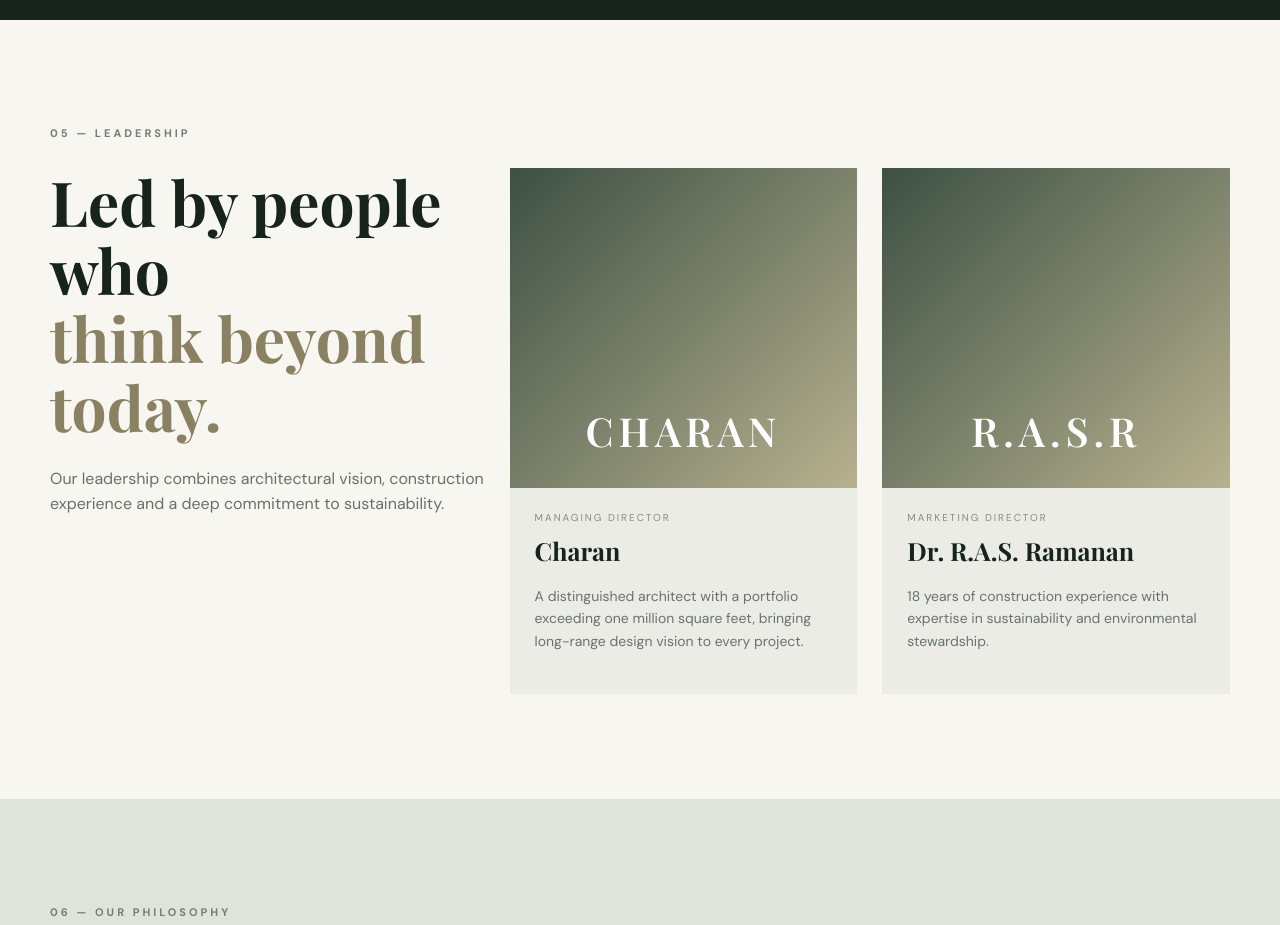
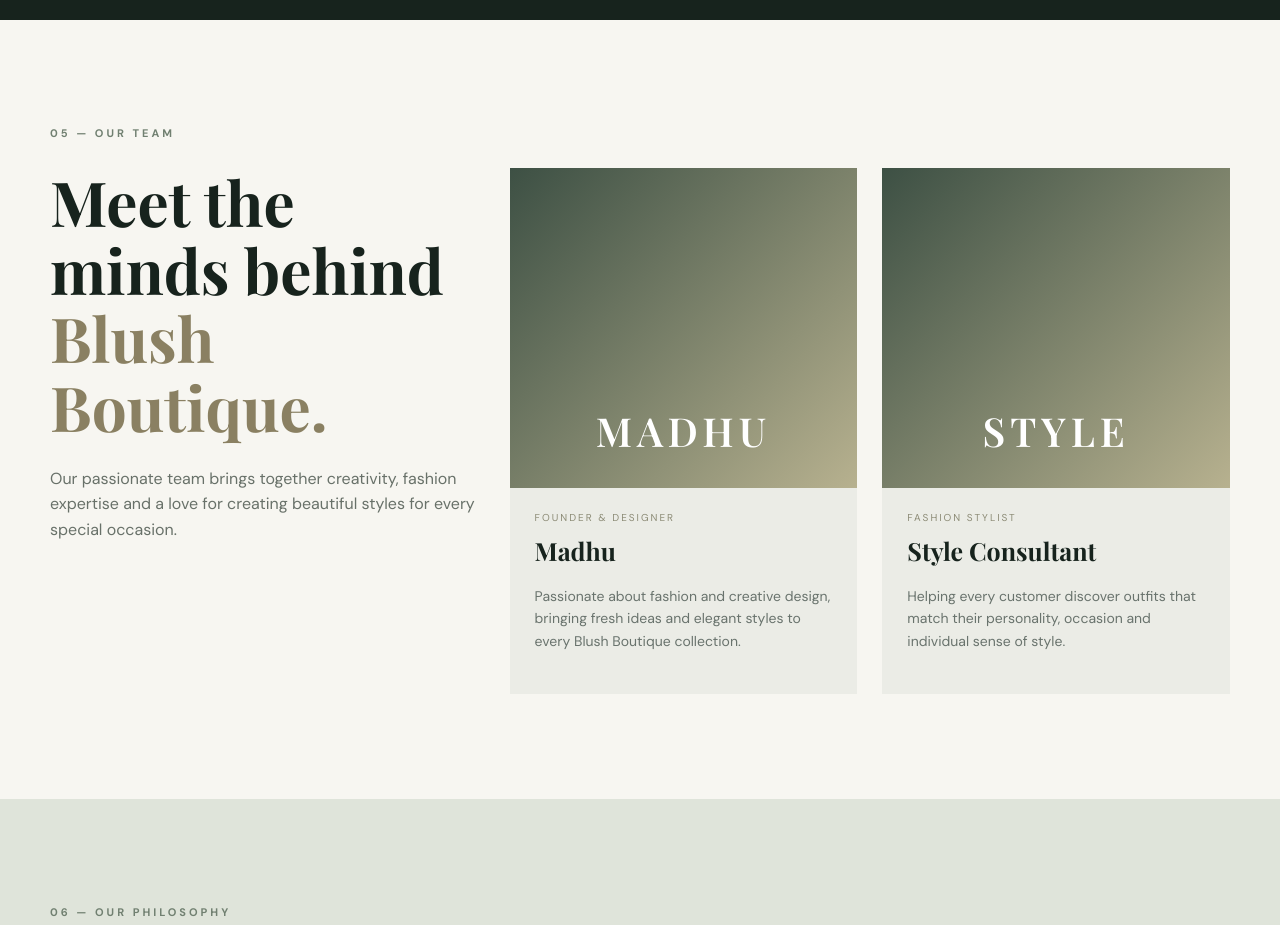
Before and after one commit to madhubalal/Blush-Boutique, a plain HTML site: page index.html in a window 1280 px wide. Shown: the part 6220-7145 px from the top of the page. Drawn offline with nearby package versions, Linux system fonts and the light colour scheme.

Commit message:
Revise team section from 'LEADERSHIP' to 'OUR TEAM'
Updated team section to reflect new team members and branding.

```diff
--- a/index.html
+++ b/index.html
@@ -88,10 +88,10 @@
 </section>
 
 <section id="team" class="section team container">
- <div class="section-label">05 — LEADERSHIP</div><div class="team-grid">
-  <div class="team-intro"><h2>Led by people who<br><span>think beyond today.</span></h2><p>Our leadership combines architectural vision, construction experience and a deep commitment to sustainability.</p></div>
-  <article class="person"><div class="person-photo">CHARAN</div><small>MANAGING DIRECTOR</small><h3>Charan</h3><p>A distinguished architect with a portfolio exceeding one million square feet, bringing long-range design vision to every project.</p></article>
-  <article class="person"><div class="person-photo">R.A.S.R</div><small>MARKETING DIRECTOR</small><h3>Dr. R.A.S. Ramanan</h3><p>18 years of construction experience with expertise in sustainability and environmental stewardship.</p></article>
+ <div class="section-label">05 — OUR TEAM</div><div class="team-grid">
+  <div class="team-intro"><h2>Meet the minds behind<br><span>Blush Boutique.</span></h2><p>Our passionate team brings together creativity, fashion expertise and a love for creating beautiful styles for every special occasion.</p></div>
+  <article class="person"><div class="person-photo">MADHU</div><small>FOUNDER & DESIGNER</small><h3>Madhu</h3><p>Passionate about fashion and creative design, bringing fresh ideas and elegant styles to every Blush Boutique collection.</p></article>
+  <article class="person"><div class="person-photo">STYLE</div><small>FASHION STYLIST</small><h3>Style Consultant</h3><p>Helping every customer discover outfits that match their personality, occasion and individual sense of style.</p></article>
  </div>
 </section>
 
```
